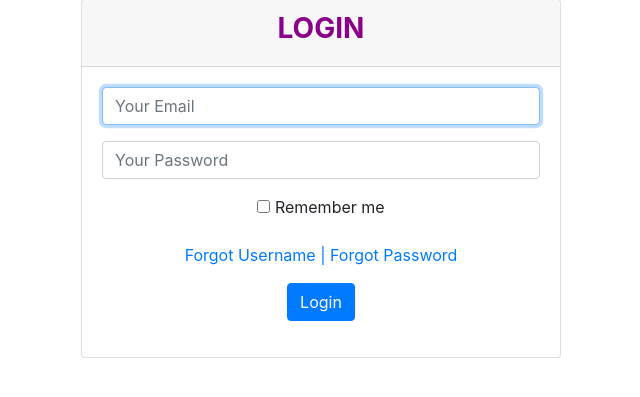
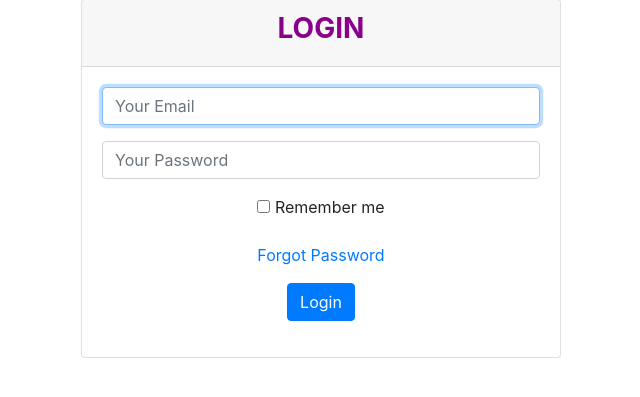
Before and after one commit to sp2728/VolunteerRealm, a Flask app: page /login in a window 1280 px wide. Shown: the part 237-634 px from the top of the page, without its empty margins (292-932 px from the left). Run offline with Flask 2, Linux system fonts and the light colour scheme; some libraries are stand-ins or nearby versions.

Commit message:
fixed the bug

```diff
--- a/FlaskLogin/templates/login.html
+++ b/FlaskLogin/templates/login.html
@@ -31,7 +31,7 @@
                     </div>
 
                     <div class="form-group">
-                        <a class="text-primary" href="{{ url_for('auth.forgotPassword') }}"> Forgot Username | Forgot Password </a>
+                        <a class="text-primary" href="{{ url_for('auth.forgotPassword') }}"> Forgot Password </a>
                     </div>
 
                     <div class="form-group">
```
